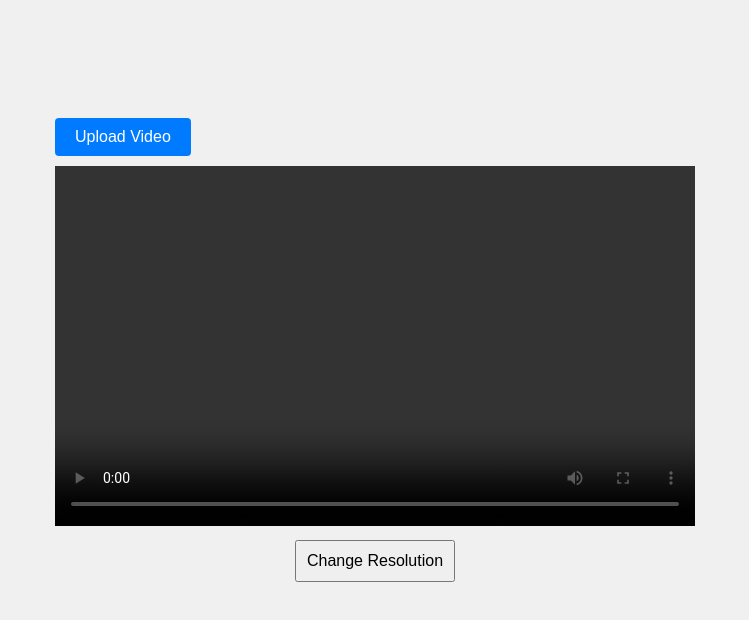
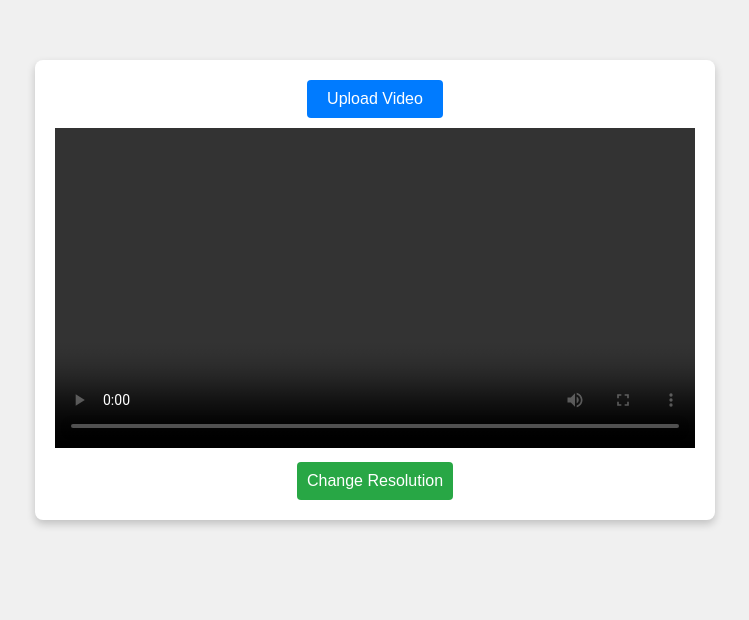
Before and after one commit to ashribad15/Multi-Resolution-Video-Player, a plain HTML site: page index.html in a window 1280 px wide. Shown: the part 110-730 px from the top of the page, without its empty margins (265-1014 px from the left). Drawn offline with Linux system fonts and the light colour scheme.

Commit message:
Update styles.css

```diff
--- a/css/styles.css
+++ b/css/styles.css
@@ -5,17 +5,23 @@ body {
   align-items: center;
   height: 100vh;
   background-color: #f0f0f0;
+  margin: 0;
 }
 
 .video-player {
   position: relative;
-  width: 640px;
-  height: 360px;
+  width: 100%;
+  max-width: 640px;
+  background-color: #fff;
+  padding: 20px;
+  border-radius: 8px;
+  box-shadow: 0 4px 8px rgba(0, 0, 0, 0.2);
+  text-align: center;
 }
 
-#video{
+#video {
   width: 100%;
-  height: 100%;
+  height: auto;
 }
 
 .upload-button {
@@ -46,4 +52,12 @@ button {
   padding: 10px;
   font-size: 16px;
   cursor: pointer;
+  background-color: #28a745;
+  color: #fff;
+  border: none;
+  border-radius: 4px;
 }
+
+button:hover {
+  background-color: #218838;
+}
```
